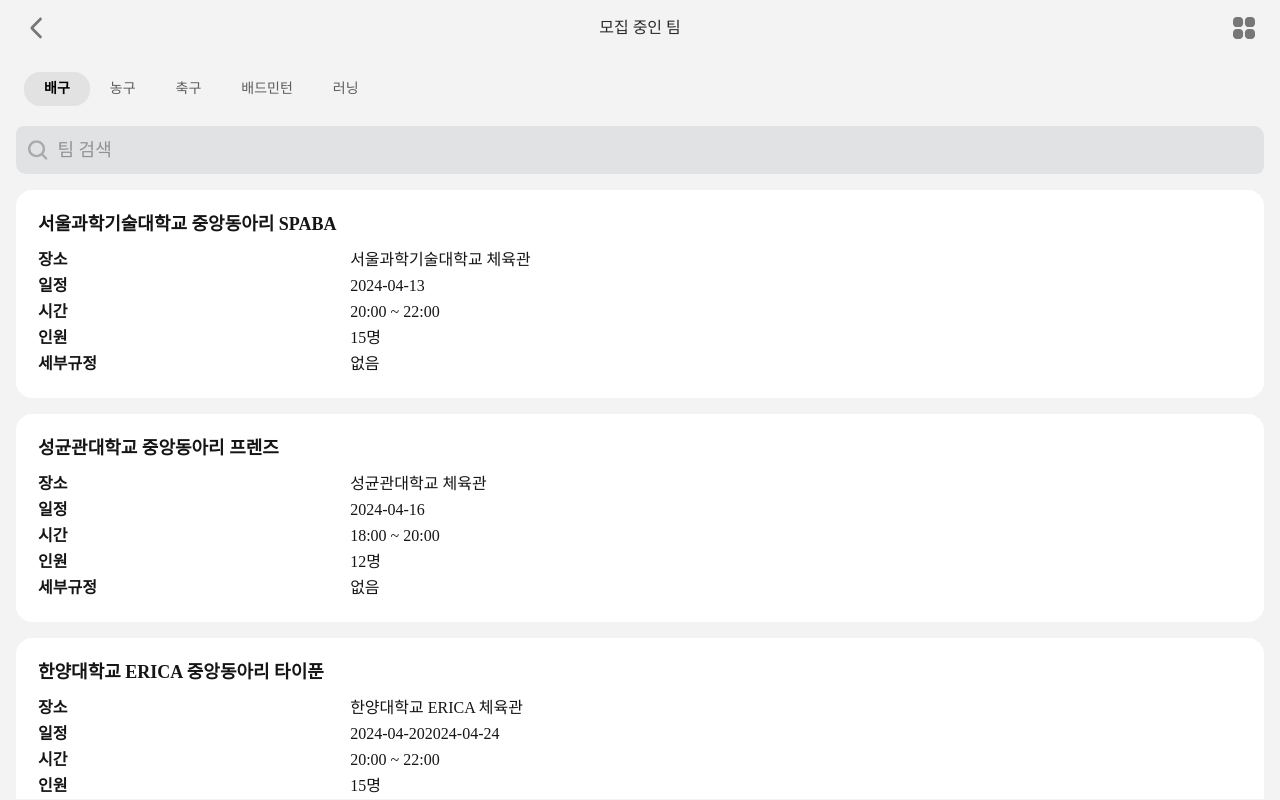
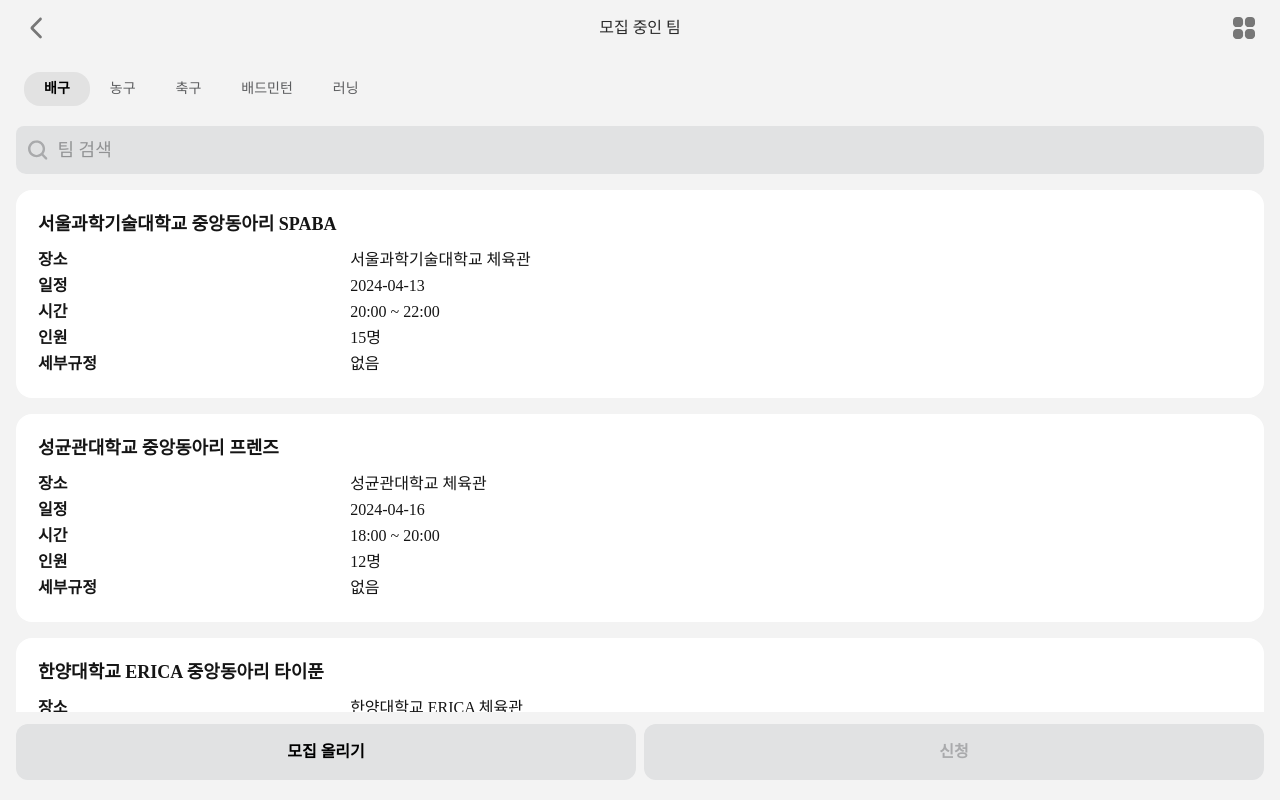
Before and after one commit to playmakersports/playmaker-fe, a Next.js app: page /recruit in a window 1280 px wide. Built offline with nearby package versions, Linux system fonts and the light colour scheme; a web font is replaced by a local one.

Commit message:
[Fix] 공통 컴포넌트 및 팀 페이지 마이너 수정

```diff
--- a/src/components/common/Button.tsx
+++ b/src/components/common/Button.tsx
@@ -21,7 +21,6 @@ type Props = {
 };
 
 function Button(props: Props) {
-  const theme = useTheme();
   const {
     borderType,
     split,
@@ -134,7 +133,8 @@ const Wrapper = styled.button<ButtonStyled>`
     outline: none;
   }
   &:disabled {
-    opacity: 0.7;
+    background-color: rgb(var(--gray-h5));
+    color: rgb(var(--gray-h3));
     cursor: not-allowed;
   }
   &:active {
--- a/src/pages/recruit.tsx
+++ b/src/pages/recruit.tsx
@@ -24,7 +24,7 @@ function Recruit() {
   const [selectedTeam, setSelectedTeam] = useState("");
 
   return (
-    <Container isSelected={selectedTeam !== ""}>
+    <Container>
       <TabWrapper ref={sportsTabRef}>
         <MainTab
           initialValue={activeTab}
@@ -47,6 +47,7 @@ function Recruit() {
       <Cards>
         {NOW_RECRUIT_LIST.map((item) => (
           <Card
+            as="button"
             key={item.teamId}
             className={selectedTeam === item.teamId ? "selected" : ""}
             onClick={(e) => {
@@ -85,11 +86,22 @@ function Recruit() {
           </Card>
         ))}
       </Cards>
-      <Bottom isSelected={selectedTeam !== ""}>
+      <Bottom>
         <Button
           type="button"
-          mode="MAIN"
-          fullWidth
+          flex={1}
+          mode="OPTION2"
+          onClick={() => {
+            console.log("신청");
+          }}
+        >
+          모집 올리기
+        </Button>
+        <Button
+          type="button"
+          flex={1}
+          mode={selectedTeam !== "" ? "MAIN" : "OPTION1"}
+          disabled={selectedTeam === ""}
           onClick={() => {
             console.log("신청");
           }}
@@ -101,8 +113,8 @@ function Recruit() {
   );
 }
 
-const Container = styled(BaseContainer)<{ isSelected: boolean }>`
-  padding-bottom: calc(${({ isSelected }) => isSelected && "88px +"} var(--env-sab) + 12px);
+const Container = styled(BaseContainer)`
+  padding-bottom: calc(88px + var(--env-sab) + 12px);
 `;
 const TabWrapper = styled.div`
   position: sticky;
@@ -129,6 +141,7 @@ const Cards = styled.section`
 const Card = styled(BasicWhiteCard)`
   ${FONTS.MD1W500};
   font-weight: 400;
+  text-align: left;
   border: 2px solid transparent;
   ${CARD_ACTIVE};
 
@@ -157,14 +170,15 @@ const Card = styled(BasicWhiteCard)`
   }
 `;
 
-const Bottom = styled.div<{ isSelected: boolean }>`
+const Bottom = styled.div`
   position: fixed;
+  display: flex;
+  gap: 8px;
   bottom: 0;
   left: 0;
   width: 100%;
   padding: 12px 16px calc(20px + env(safe-area-inset-bottom));
   background-color: ${({ theme }) => theme.background};
-  transform: translateY(${({ isSelected }) => (isSelected ? "0%" : "100%")});
   transition: transform 0.2s;
 `;
 
--- a/src/pages/team/[teamId]/schedule.tsx
+++ b/src/pages/team/[teamId]/schedule.tsx
@@ -134,7 +134,6 @@ function Schedule() {
         title="일정 정보"
         buttons={[
           { mode: "OPTION2", name: "편집", onClick: () => {} },
-          { mode: "OPTION1", name: "길찾기", onClick: () => {} },
           { mode: "MAIN", name: "확인", onClick: () => {} },
         ]}
       >
```
Also changed, not shown: 1 other file (tests, documents, lock files or other folders).
